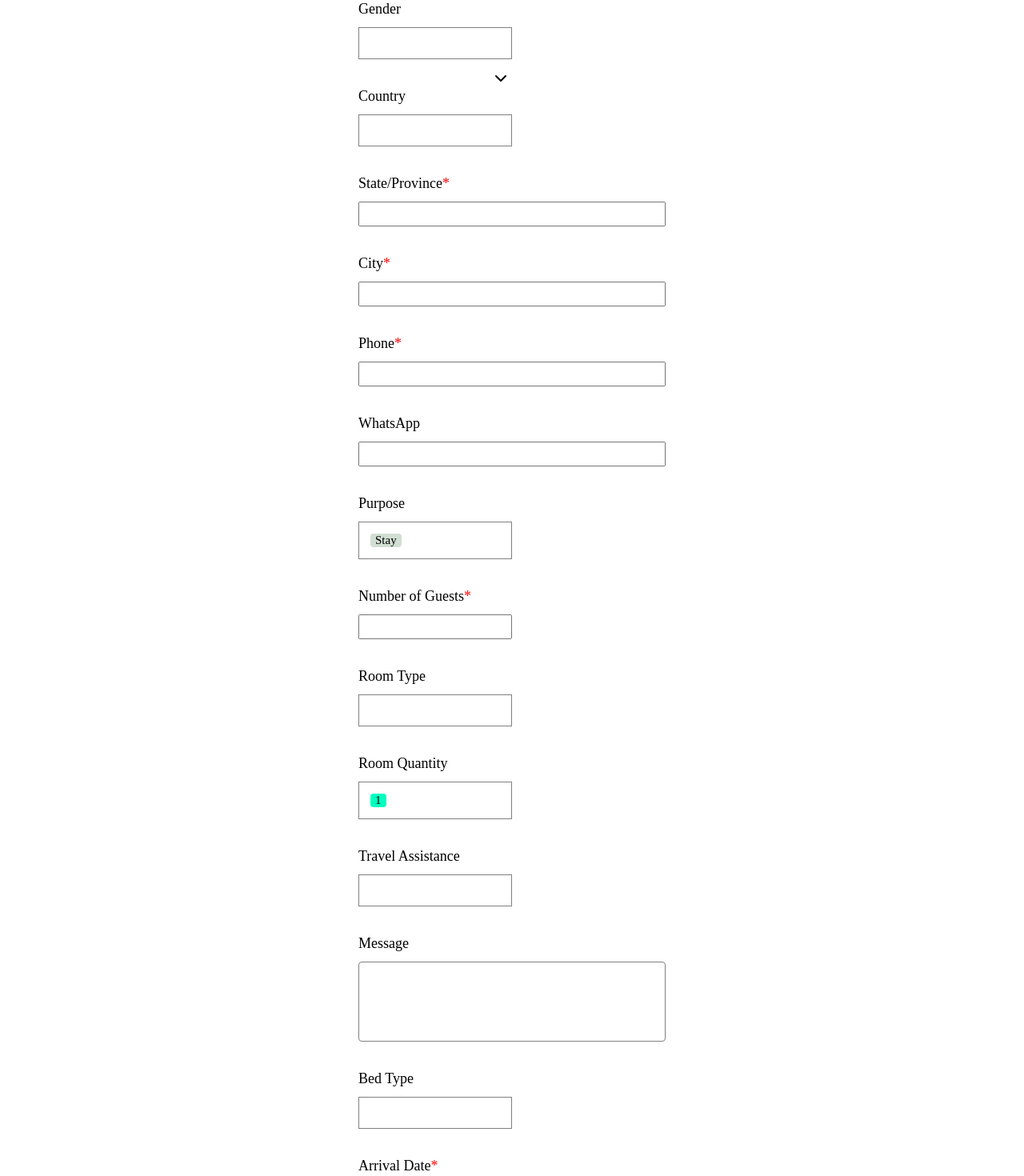
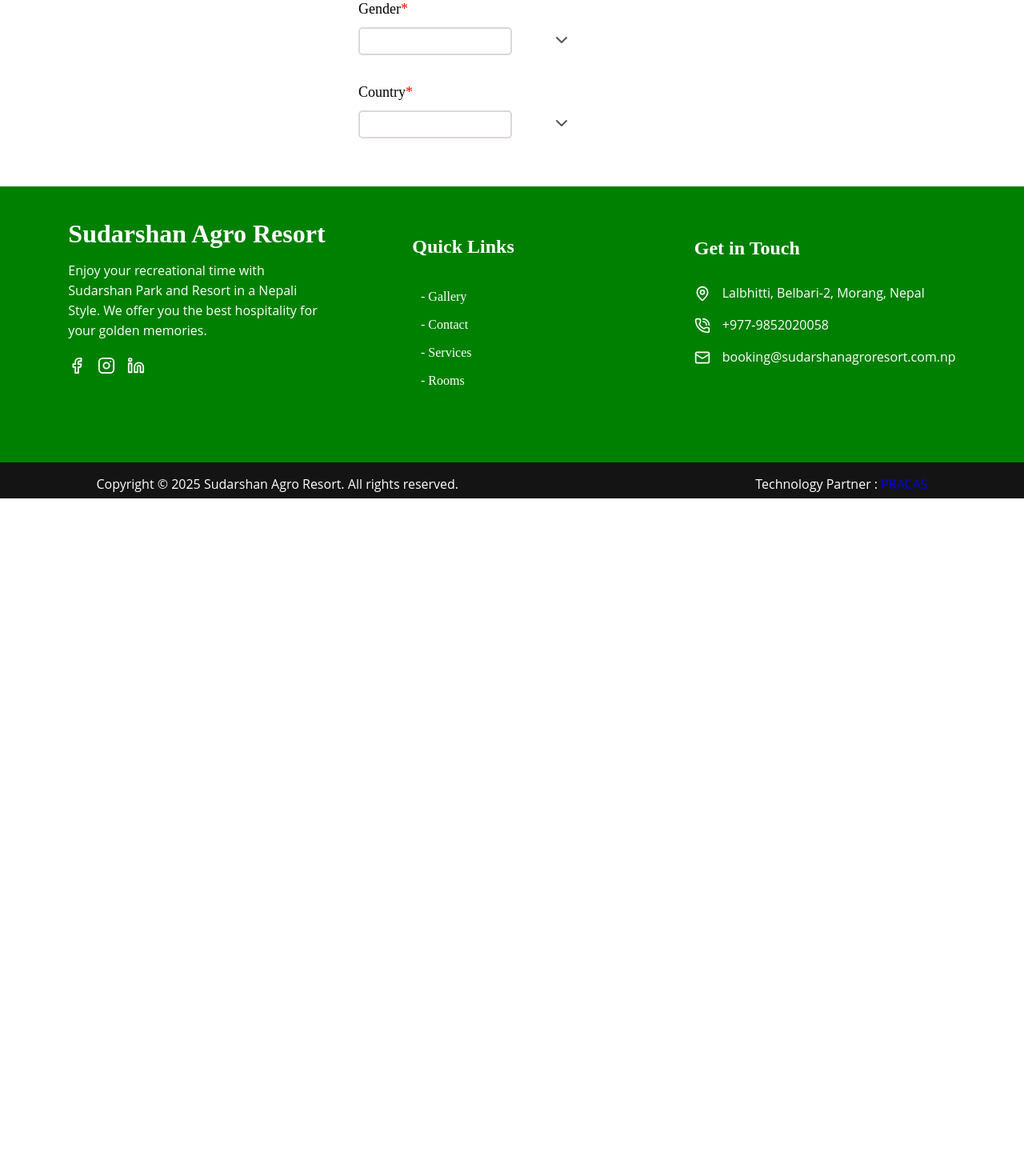
Before and after one commit to SRIYOGconsulting/sudarshanresort.com.np, a React (Vite) app: page /book in a window 1280 px wide. Shown: the part 760-2230 px from the top of the page at 80% size. After the commit the page ends 1383 px from the top, so only its background shows below. Built offline with nearby package versions, Linux system fonts and the light colour scheme.

Commit message:
form section done report left and gallery left

```diff
--- a/src/components/book_Now/booking_form.jsx
+++ b/src/components/book_Now/booking_form.jsx
@@ -1,8 +1,8 @@
 import React, { useState } from "react";
 import style from "./booking_form.module.css";
 import FilterDropdown from "./filter";
-import { ChevronDown } from "lucide-react";
-
+// import { ChevronDown } from "lucide-react";
+import Report from './report'
 const Booking_form = () => {
   const [errors, setErrors] = useState({});
   const [form, setForm] = useState({ purpose: "Stay" ,stay:"1 Day",bed_type:"",room_type:"", room_quantity:"1",travel_assistance:""});
@@ -14,6 +14,7 @@
     { label: "Travelling", color: "#70eeffff" },
     { label: "Event / Function", color: "#ccffee" },
   ];
+
 
     const stayDuration = [
     { label: "1 Day", color: "#d1dfd2ff" },
@@ -48,6 +49,16 @@
      { label: "Yes", color: "#00ffbfff" },
     { label: "No", color: "#32c7b3ff" },
 ]
+
+const handleOpenCalendar = (e) => {
+  // force open date picker
+  requestAnimationFrame(() => e.target.showPicker());
+};
+//  const [showReport, setShowReport] = useState(<Report/>);
+// const reporthandler=()=>{
+//     setShowReport(showReport);
+// }
+
 
   const handleSubmit = (e) => {
     e.preventDefault();
@@ -96,6 +107,7 @@
           </span>
         )}
         <input
+            className={style.borderinput}
           type="text"
           id="fullname"
           onChange={(e) => {
@@ -118,10 +130,7 @@
           errors={errors}
           setErrors={setErrors}
 
-
-
         />
-        <ChevronDown className={style.gender_icon}/>
 
         <FilterDropdown
           label="Country"
@@ -136,7 +145,6 @@
           errors={errors}
           setErrors={setErrors}
         />
-        {/* <ChevronDown className={style.country_icon}/>  */}
 
         <label className={style.label} htmlFor="phone">
           State/Province <span className={style.star}>*</span>
@@ -149,7 +157,7 @@
         )}
         <input
           type="text"
-          className={style.input}
+           className={`${style.borderinput} ${style.input}` }
           id="state"
           onChange={(e) => {
             setForm({ ...form, state: e.target.value });
@@ -168,6 +176,7 @@
           </span>
         )}
         <input
+         className={style.borderinput}
           type="text"
           id="city"
           onChange={(e) => {
@@ -186,6 +195,7 @@
           </span>
         )}
         <input
+        className={style.borderinput}
           type="text"
           id="phone"
           onChange={(e) => {
@@ -197,7 +207,7 @@
         <label className={style.label} htmlFor="whatsapp">
           WhatsApp
         </label>
-        <input type="text" id="whatsapp" />
+        <input className={style.borderinput} type="text" id="whatsapp" />
 
         <FilterDropdown
           label="Purpose"
@@ -209,6 +219,7 @@
           setErrors={setErrors}
         />
 
+
         <label className={style.label} htmlFor="number">
           Number of Guests <span className={style.star}>*</span>
         </label>
@@ -218,9 +229,9 @@
             submitting.
           </span>
         )}
-        {/* input for numbwe of guests */}
+        {/* input for number of guests */}
        <input
-  className={style.number}
+  className={`${style.number} ${style.borderinput}`}
   type="text"
   id="number"
   inputMode="numeric"
@@ -263,6 +274,7 @@
           errors={errors}
           setErrors={setErrors}
         />
+
 
         <FilterDropdown
           label="Room Quantity"
@@ -319,9 +331,11 @@
           </span>
         )}
         <input
-        className={style.date}
+        className={`${style.date} ${style.borderinput}`}
           type="date"
           id="arrival_date"
+          onFocus={(e) => e.target.showPicker()}
+          onClick={handleOpenCalendar}
           onChange={(e) => {
             setForm({ ...form, arrival_date: e.target.value });
             setErrors({ ...errors, arrival_date: false });
@@ -364,7 +378,7 @@
         </div>
 
         <button className={style.btn_submit}>Submit</button>
-        <span className={style.donot_submit}>Do not submit passwords through this form.</span>
+        {/* <span className={style.donot_submit}>Do not submit passwords through this form. <button  onClick={reporthandler}>Report malicious form</button></span> */}
       </form>
     </div>
   );
--- a/src/components/book_Now/booking_form.module.css
+++ b/src/components/book_Now/booking_form.module.css
@@ -1,10 +1,19 @@
 .container{
     display: flex;
     flex-direction: column;
-    justify-content: center;
+    /* justify-content: center; */
     align-items: center;
     margin-bottom: 25px;
     /* background-color: red; */
+
+
+      overflow-y: auto;
+  overflow-x: hidden;
+   max-height: 60vh;
+  overflow-y: auto;
+
+
+
 }
 .resort_booking_from{
     color: var(--colors-foreground-default);
@@ -23,10 +32,13 @@
 .form{
     display: flex;
     flex-direction: column;
+    width: 30%;
 
-    /* background-color: blue; */
-    width: 30%;
     height: auto;
+
+
+
+
 }
 input{
     padding: 6px;
@@ -48,6 +60,7 @@
         font-size: 18px;
     margin-bottom: 12px;
     margin-top: 36px;
+    width: fit-content;
 }
 .error_content{
     color: red;
@@ -57,22 +70,28 @@
 }
 .date{
     width: 50%;
+    min-height: 35px;
+}
+.date::-webkit-calendar-picker-indicator {
+  opacity: 0;       /* make icon invisible */
+  cursor: pointer;  /* still clickable */
+}
+.date {
+  -moz-appearance: none;
 }
 .star{
     color: red;
 }
 
 .messageBox {
-  width: 100%;
-  height: 100px;
-  padding: 10px;
-  font-size: 15px;
-  resize: none; /* prevent manual resizing */
-  border: 1px solid gray;
-  border-radius: 4px;
-  line-height: 1.4;
-  box-sizing: border-box;
-  word-wrap: break-word;
+  min-height: 100px;
+border: 2px solid rgb(223, 213, 213);
+border-radius: 5px;
+padding-left: 5px;
+padding-top: 5px;
+}
+.messageBox:hover{
+    border:2px solid #46464b;
 }
 .li_all{
     color: red;
@@ -94,16 +113,39 @@
     font-size: 12px;
 }
 
+
+/* icon */
 .input{
     position: relative;
 }
 .gender_icon{
     position: absolute;
-    top: 846px;
+    top: 800px;
     left: 48%;
 }
 .country_icon{
     position: absolute;
-    /* top: 6px; */
-    /* left: 48%; */
+    top:912px;
+    left: 48%;
 }
+
+.icon_purpose{
+     position: absolute;
+    top:1425px;
+    left: 48%;
+}
+
+.icon_roomtype{
+     position: absolute;
+    top:1425px;
+    left: 48%;
+}
+
+
+.borderinput{
+    border: 2px solid rgb(223, 213, 213);
+    border-radius: 5px;
+}
+.borderinput:hover{
+    border:2px solid #46464b;
+}
--- a/src/components/book_Now/filter.jsx
+++ b/src/components/book_Now/filter.jsx
@@ -1,5 +1,6 @@
 import React, { useState,useEffect,useRef } from "react";
 import style from "./filter.module.css"; // use your own CSS
+import { ChevronDown } from "lucide-react";
 
 const FilterDropdown = ({ label, id, options, form, setForm, errors, setErrors }) => {
   const [search, setSearch] = useState("");
@@ -30,14 +31,14 @@
   return (
     <div className={style.dropdownContainer} ref={dropdownRef}>
         <div className={style.label_and_span}>
-      <label htmlFor={id} className={style.label}>{label}</label>
+      <label htmlFor={id} className={style.label}>{label}<span className={style.astric}>*</span> </label>
       {errors[id] && <span className={style.error}>This field is required. You have to enter something before
             submitting.</span>}
         </div>
 
 
 <div
-  className={style.dropdownBox}
+  className={`${style.dropdownBox} ${open ? style.activeDropdown : ""}`}
   onClick={() => setOpen(!open)}
 >
   { form[id] ? (
@@ -50,13 +51,10 @@
       }}
     >
       {form[id]}
-    </span>
-  ) : (
-    ""
-  )}
+        </span>
+  ) : ("")}
+    <span className={style.dropdownIcon}><ChevronDown /> </span>
 </div>
-
-
 
       {open && (
         <div className={style.dropdownList}>
--- a/src/components/book_Now/filter.module.css
+++ b/src/components/book_Now/filter.module.css
@@ -1,14 +1,19 @@
 .dropdownContainer {
   position: relative;
   width: 100%;
+
 }
 .label{
     display: flex;
         font-size: 18px;
     margin-bottom: 12px;
     margin-top: 36px;
+    /* background-color: red; */
+    width: fit-content;
 }
-
+.astric{
+  color: red;
+}
 .label_and_span{
     display: flex;
     flex-direction: column;
@@ -21,15 +26,38 @@
     font-size: 14px;
 }
 .dropdownBox {
-  padding: 14px;
+  padding-left: 14px;
   font-size: 15px;
-  border: 1px solid gray;
+  border: 2px solid rgb(223, 213, 213);
   cursor: pointer;
   width: 50%;
   background: white;
-  min-height: 40px; /* set a fixed height */
+  min-height: 35px;
   display: flex;
   align-items: center; /* center the text vertically */
+  border-radius: 5px;
+
+    display: flex;
+  /* align-items: center; */
+  justify-content: space-between; /* 👈 pushes icon to the right */
+  position: relative;
+  background: white;
+}
+.dropdownBox:hover{
+  /* box-shadow: blue; */
+  border:2px solid #46464b;
+}
+
+.activeDropdown {
+  border: 1px solid #007bff !important; /* Blue border */
+  box-shadow: 0 0 4px rgba(0, 123, 255, 0.4);
+}
+.dropdownIcon {
+  font-size: 14px;
+  position: absolute;
+  left: 240px;
+  color: #555;
+  pointer-events: none; /* user can't click on icon */
 }
 
 .dropdownList {
--- /dev/null
+++ b/src/components/book_Now/report.jsx
@@ -0,0 +1,38 @@
+import { X } from "lucide-react";
+// import React, { useState } from "react";
+import style from "./report.module.css";
+const report = (closeReport) => {
+
+
+  return (
+    <div>
+       <div className={style.heading_wrapper}>
+        <h1>
+          Report a malicious form
+          <X onClick={closeReport} style={{ cursor: "pointer" }} />
+        </h1>
+        <div className={style.line}></div>
+      </div>
+
+      <div>
+        <span className={style.content}>
+          Please briefly describe how this form is being misused. Our team will
+          review your report as soon as possible.
+        </span>
+        <div>
+            <input type="radio"  className={style.selector}/><span>Spam, malware, or phishing</span>
+            <input type="radio" className={style.selector}/><span>Spam, malware, or phishing</span>
+            <textarea placeholder="Optionally, please briefly describe how this form is being misused." name="text" id="textarea"></textarea>
+        </div>
+
+      </div>
+
+    <div className={style.btn}>
+        <button onClick={closeReport} className={style.cancle}>Cancel</button>
+        <button className={style.submit}>Submit</button>
+      </div>
+    </div>
+  );
+};
+
+export default report;
--- /dev/null
+++ b/src/components/book_Now/report.module.css
@@ -0,0 +1,20 @@
+.container{
+    display: flex;
+    flex-direction: column;
+
+}
+.heading_wrapper{
+  display: flex;
+    flex-direction: column;
+}
+.h1{
+    display: flex;
+    justify-content: space-between;
+}
+.line{
+    width: 100%;
+    border-bottom: 2px solid red;
+}
+.content{
+    font-size: 10px;
+}
```
Lines whose indentation alone changed are shown as unchanged.
